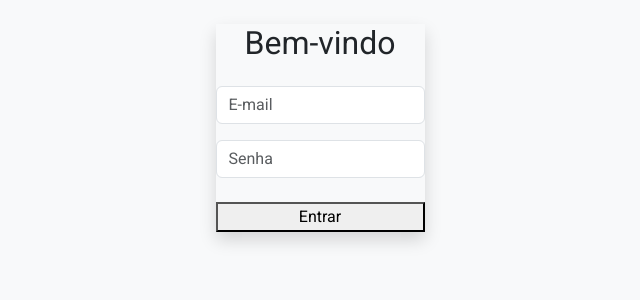
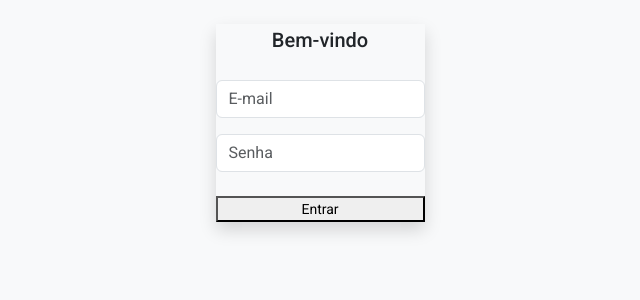
Before and after one commit to MarcusBarbosa28/saas-frontend, an Angular app: page /login in a window 1280 px wide. Shown: the top 300 px of the page, without its empty margins (320-960 px from the left). Built offline with nearby package versions, Linux system fonts and the light colour scheme.

Commit message:
Upgrade Angular

```diff
--- a/angular.json
+++ b/angular.json
@@ -31,6 +31,7 @@
               "src/assets"
             ],
             "styles": [
+              "./node_modules/@angular/material/prebuilt-themes/deeppurple-amber.css",
               "node_modules/bootstrap/dist/css/bootstrap.min.css",
               "node_modules/@fortawesome/fontawesome-free/css/all.min.css",
               "src/styles.scss"
@@ -101,6 +102,7 @@
               "src/assets"
             ],
             "styles": [
+              "./node_modules/@angular/material/prebuilt-themes/deeppurple-amber.css",
               "node_modules/bootstrap/dist/css/bootstrap.min.css",
               "node_modules/@fortawesome/fontawesome-free/css/all.min.css",
               "src/styles.scss"
--- a/package.json
+++ b/package.json
@@ -11,10 +11,12 @@
   "private": true,
   "dependencies": {
     "@angular/animations": "~12.2.0",
+    "@angular/cdk": "^12.2.13",
     "@angular/common": "~12.2.0",
     "@angular/compiler": "~12.2.0",
     "@angular/core": "~12.2.0",
     "@angular/forms": "~12.2.0",
+    "@angular/material": "^12.2.13",
     "@angular/platform-browser": "~12.2.0",
     "@angular/platform-browser-dynamic": "~12.2.0",
     "@angular/router": "~12.2.0",
--- a/src/index.html
+++ b/src/index.html
@@ -7,8 +7,11 @@
   <meta name="viewport" content="width=device-width, initial-scale=1">
   <link href="https://fonts.googleapis.com/css2?family=Roboto:wght@400;700&display=swap" rel="stylesheet">
   <link rel="icon" type="image/x-icon" href="favicon.ico">
+  <link rel="preconnect" href="https://fonts.gstatic.com">
+  <link href="https://fonts.googleapis.com/css2?family=Roboto:wght@300;400;500&display=swap" rel="stylesheet">
+  <link href="https://fonts.googleapis.com/icon?family=Material+Icons" rel="stylesheet">
 </head>
-<body>
+<body class="mat-typography">
   <app-root></app-root>
 </body>
 </html>
--- a/src/styles.scss
+++ b/src/styles.scss
@@ -8,3 +8,6 @@ body {
   font-family: 'Roboto', sans-serif;
   background-color: #f2f4f8;
 }
+
+html, body { height: 100%; }
+body { margin: 0; font-family: Roboto, "Helvetica Neue", sans-serif; }
```
Also changed, not shown: src/app/app.module.ts (+13 -2 lines), 1 other file (tests, documents, lock files or other folders).
